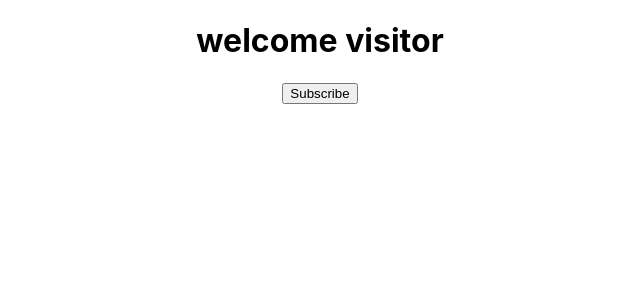
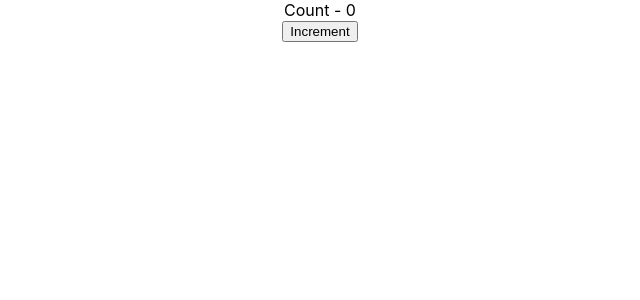
Before and after one commit to jsThanuja/React-JS, a React (Create React App) app in the folder project-react/: page / in a window 1280 px wide. Shown: the top 300 px of the page, without its empty margins (320-960 px from the left). Built offline with nearby package versions, Linux system fonts and the light colour scheme.

Commit message:
increment by even numbers

```diff
--- a/project-react/src/App.js
+++ b/project-react/src/App.js
@@ -5,12 +5,14 @@
 import Welcome from './components/Welcome.js'
 import Hello from  './components/Hello'
 import Message from './components/Message.js'
+import Counter from './components/Counter.js';
 
 class App extends Component {
   render() {
     return (
       <div className="App">
-        <Message/> {/*
+         <Counter/>
+      {/*  <Message/>
       <Greet name="thanu" heroName = "Thanuja">
       <p> This is My Name </p>
       </Greet>
--- /dev/null
+++ b/project-react/src/components/Counter.js
@@ -0,0 +1,39 @@
+import React, { Component } from 'react'
+
+class Counter extends Component {
+
+constructor(props) {
+    super(props)
+
+    this.state = {
+      count: 0
+    }
+}
+increment() {
+   this.setState({
+    count: this.state.count + 1
+   },
+   () => {
+    console.log('callback value',this.state.count)
+}
+)
+this.setState((prevSate) => ({
+    count: prevSate.count + 1
+}))
+    console.log(this.state.count)
+}
+//incrementTwo() {
+   // this.incrementTwo()
+   // this.incrementTwo()
+//}
+  render() {
+    return (
+        <div>
+      <div>Count - {this.state.count} </div>
+      <button onClick={() => this.increment()}> Increment</button>
+    </div>
+    )
+  }
+}
+
+export default Counter
```
